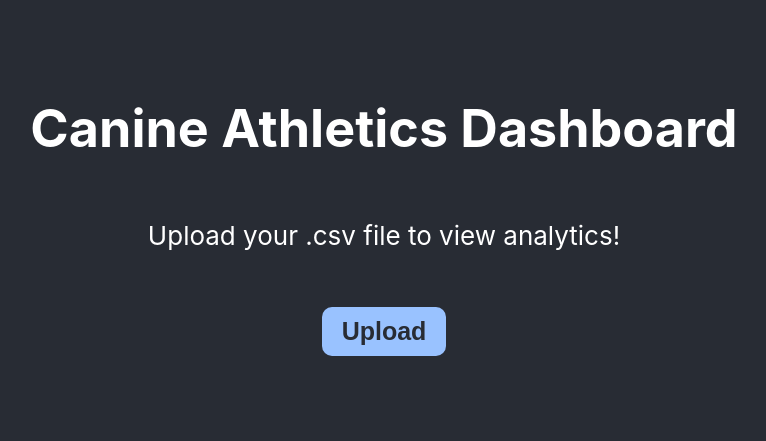
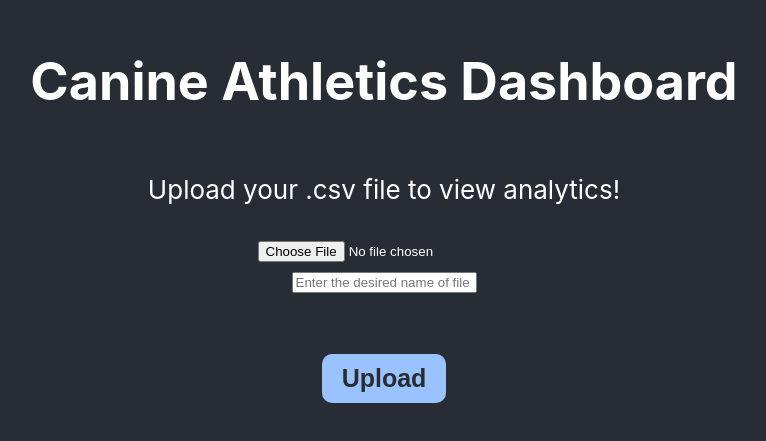
Before and after one commit to elenathornton/wagd-dashboard, a React (Create React App) app: page / in a window 1280 px wide. Shown: the part 191-632 px from the top of the page, without its empty margins (256-1022 px from the left). Built offline with nearby package versions, Linux system fonts and the light colour scheme; no server answers.

Commit message:
add upload request

```diff
--- a/src/App.js
+++ b/src/App.js
@@ -7,7 +7,7 @@ import Analytic from './Analytic';
 function App() {
   useEffect(() => {
     axios
-      .get("http://127.0.0.1:5000/")
+      .get("http://18.189.43.26:8080/")
       .then((response) => {
         console.log("SUCCESS", response);
       })
--- a/src/Home.js
+++ b/src/Home.js
@@ -1,17 +1,64 @@
 import './Home.css';
 import React from 'react';
-import {Link} from 'react-router-dom';
+import { Link } from 'react-router-dom';
 
-function Home() {
+
+class Home extends React.Component {
+    constructor(props) {
+        super(props);
+
+        this.state = {
+            imageURL: '',
+        };
+
+        this.handleUploadImage = this.handleUploadImage.bind(this);
+    }
+
+    handleUploadImage(ev) {
+        console.log("upload")
+        ev.preventDefault();
+
+        const data = new FormData();
+        data.append('file', this.uploadInput.files[0]);
+        data.append('filename', this.fileName.value);
+
+        console.log(data)
+
+        fetch('http://18.189.43.26:8080/upload', {
+            method: 'POST',
+            body: data,
+        }).then((response) => {
+            response.json().then((body) => {
+                this.setState({ imageURL: `http://18.189.43.26:8080/${body.file}` });
+            });
+        });
+    }
+
+    render() {
         return (
             <div>
                 <header className="App-header">
                     <h1>Canine Athletics Dashboard</h1>
                     <p>Upload your .csv file to view analytics!</p>
-                <Link to="analytic"><button>Upload</button></Link>
+                    <form onSubmit={this.handleUploadImage}>
+                        <div>
+                            <input ref={(ref) => { this.uploadInput = ref; }} type="file" />
+                        </div>
+                        <div>
+                            <input ref={(ref) => { this.fileName = ref; }} type="text" placeholder="Enter the desired name of file" />
+                        </div>
+                        <br />
+                        <div>
+                            {/* <Link to="analytic"> */}
+                                <button>Upload</button>
+                            {/* </Link> */}
+                        </div>
+                    </form>
                 </header>
             </div>
         );
     }
 
+}
+
 export default Home;
```
Lines whose indentation alone changed are shown as unchanged.
